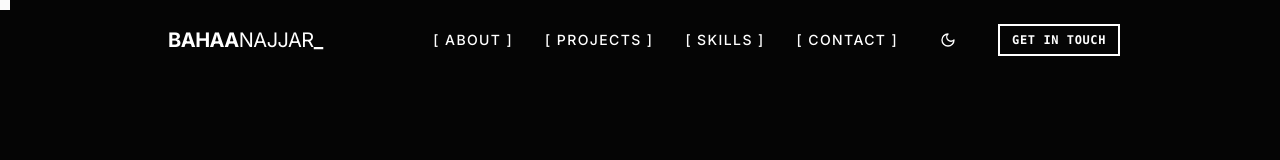
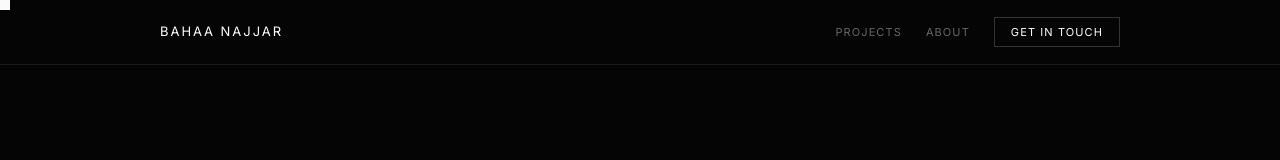
Before and after one commit to 0xffvirus/0xffvirus.github.io, a Next.js app: page / in a window 1280 px wide. Shown: the top 160 px of the page. Built offline with nearby package versions, Linux system fonts and the light colour scheme; a web font is replaced by a local one.

Commit message:
feat: rewrite Header with editorial nav, remove theme toggle

```diff
--- a/src/components/portfolio/Header.tsx
+++ b/src/components/portfolio/Header.tsx
@@ -1,129 +1,134 @@
+"use client";
+
 import { useState, useEffect } from "react";
 import Link from "next/link";
-import { Button } from "@/components/ui/button";
-import { Menu, X, Sun, Moon } from "lucide-react";
-import { useTheme } from "next-themes";
+import { Menu, X } from "lucide-react";
+import { motion, AnimatePresence } from "framer-motion";
 
 export function Header() {
   const [isScrolled, setIsScrolled] = useState(false);
   const [isMobileMenuOpen, setIsMobileMenuOpen] = useState(false);
-  const { theme, setTheme } = useTheme();
-  const [mounted, setMounted] = useState(false);
-
-  // Avoid hydration mismatch
-  useEffect(() => {
-    setMounted(true);
-  }, []);
 
   useEffect(() => {
-    const handleScroll = () => {
-      setIsScrolled(window.scrollY > 10);
-    };
-
+    const handleScroll = () => setIsScrolled(window.scrollY > 10);
     window.addEventListener("scroll", handleScroll);
     return () => window.removeEventListener("scroll", handleScroll);
   }, []);
 
+  const navLinks = [
+    { label: "Projects", href: "#projects" },
+    { label: "About", href: "#experience" },
+  ];
+
   return (
-    <header className={`fixed top-0 left-0 right-0 z-50 transition-all duration-300 ${isScrolled ? "bg-background/70 backdrop-blur-md border-b border-border" : "bg-background/0 border-transparent"}`}>
-      <div className="container flex items-center justify-between h-16 md:h-20">
-        <Link href="/" className="text-xl font-bold tracking-tight text-foreground uppercase hover:bg-foreground hover:text-background px-2 transition-colors">
-          Bahaa<span className="font-normal">Najjar</span>_
+    <header
+      className={`fixed top-0 left-0 right-0 z-50 transition-colors duration-200 border-b border-[#1a1a1a] ${
+        isScrolled ? "bg-[#050505]/80 backdrop-blur-md" : "bg-transparent"
+      }`}
+    >
+      <div className="container flex items-center justify-between h-16">
+        <Link
+          href="/"
+          className="text-white text-[13px] uppercase tracking-[0.15em] font-sans hover:opacity-70 transition-opacity duration-200"
+        >
+          Bahaa Najjar
         </Link>
 
-        <nav className="hidden md:flex items-center space-x-8">
-          {["About", "Projects", "Skills", "Contact"].map((item) => (
+        {/* Desktop nav */}
+        <nav className="hidden md:flex items-center gap-6">
+          {navLinks.map((link) => (
             <Link
-              key={item}
-              href={`#${item.toLowerCase()}`}
-              className="text-sm font-medium text-foreground hover:underline decoration-2 underline-offset-4 uppercase tracking-widest"
+              key={link.label}
+              href={link.href}
+              className="text-[#666] text-[11px] uppercase tracking-[0.1em] font-sans hover:text-white transition-colors duration-200"
             >
-              {`[ ${item} ]`}
+              {link.label}
             </Link>
           ))}
-
-          {mounted && (
-            <Button
-              variant="ghost"
-              size="icon"
-              onClick={() => setTheme(theme === "dark" ? "light" : "dark")}
-              className="rounded-none hover:bg-foreground hover:text-background transition-colors"
+          <a
+            href="mailto:CEO@bahaanajjar.com"
+            className="text-white text-[11px] uppercase tracking-[0.1em] font-sans border border-[#333] px-4 py-1.5 hover:border-white transition-colors duration-200"
           >
-              {theme === "dark" ? (
-                <Sun className="h-5 w-5" />
-              ) : (
-                <Moon className="h-5 w-5" />
-              )}
-              <span className="sr-only">Toggle theme</span>
-            </Button>
-          )}
-
-          <Button
-            variant="outline"
-            size="sm"
-            className="rounded-none border-2 border-foreground hover:bg-foreground hover:text-background transition-colors uppercase font-bold"
-            asChild
-          >
-            <a href="#contact" className="text-foreground">Get In Touch</a>
-          </Button>
+            Get in touch
+          </a>
         </nav>
 
-        <div className="flex items-center gap-2 md:hidden">
-          {mounted && (
-            <Button
-              variant="ghost"
-              size="icon"
-              onClick={() => setTheme(theme === "dark" ? "light" : "dark")}
-              className="rounded-none hover:bg-foreground hover:text-background transition-colors"
+        {/* Mobile hamburger */}
+        <button
+          className="md:hidden text-white p-2"
+          onClick={() => setIsMobileMenuOpen(true)}
         >
-              {theme === "dark" ? (
-                <Sun className="h-5 w-5" />
-              ) : (
-                <Moon className="h-5 w-5" />
-              )}
-              <span className="sr-only">Toggle theme</span>
-            </Button>
-          )}
-
-          <Button variant="ghost" size="icon" className="rounded-none border border-foreground" onClick={() => setIsMobileMenuOpen(true)}>
-            <Menu className="h-6 w-6 text-foreground" />
+          <Menu className="w-5 h-5" />
           <span className="sr-only">Open menu</span>
-          </Button>
-        </div>
+        </button>
       </div>
 
+      {/* Mobile menu overlay */}
+      <AnimatePresence>
         {isMobileMenuOpen && (
-        <div className="fixed inset-0 bg-background z-50 md:hidden border-l-2 border-foreground">
+          <motion.div
+            initial={{ opacity: 0 }}
+            animate={{ opacity: 1 }}
+            exit={{ opacity: 0 }}
+            transition={{ duration: 0.2 }}
+            className="fixed inset-0 bg-[#050505] z-50 md:hidden"
+          >
             <div className="container flex flex-col h-full">
-            <div className="flex items-center justify-between h-16 border-b border-border">
-              <Link href="/" className="text-xl font-bold tracking-tight text-foreground uppercase">
-                Bahaa<span className="">Najjar</span>
+              <div className="flex items-center justify-between h-16">
+                <span className="text-white text-[13px] uppercase tracking-[0.15em] font-sans">
+                  Bahaa Najjar
+                </span>
+                <button
+                  className="text-white p-2"
+                  onClick={() => setIsMobileMenuOpen(false)}
+                >
+                  <X className="w-5 h-5" />
+                  <span className="sr-only">Close menu</span>
+                </button>
+              </div>
+              <nav className="flex flex-col items-center justify-center flex-1 gap-8">
+                {navLinks.map((link, i) => (
+                  <motion.div
+                    key={link.label}
+                    initial={{ opacity: 0, y: 20 }}
+                    animate={{ opacity: 1, y: 0 }}
+                    transition={{
+                      delay: 0.1 * (i + 1),
+                      duration: 0.4,
+                      ease: "easeOut",
+                    }}
+                  >
+                    <Link
+                      href={link.href}
+                      className="text-white text-2xl uppercase tracking-[0.1em] font-sans hover:opacity-70 transition-opacity duration-200"
+                      onClick={() => setIsMobileMenuOpen(false)}
+                    >
+                      {link.label}
                     </Link>
-              <Button className='text-foreground rounded-none border border-foreground hover:bg-foreground hover:text-background' variant="ghost" size="icon" onClick={() => setIsMobileMenuOpen(false)}>
-                <X className="h-6 w-6" />
-                <span className="sr-only">Close menu</span>
-              </Button>
-            </div>
-            <nav className="flex flex-col items-center justify-center space-y-8 flex-1 text-foreground">
-              <Link href="#about" className="text-2xl font-mono uppercase hover:bg-foreground hover:text-background px-4 py-2" onClick={() => setIsMobileMenuOpen(false)}>
-                {`> About`}
-              </Link>
-              <Link href="#projects" className="text-2xl font-mono uppercase hover:bg-foreground hover:text-background px-4 py-2" onClick={() => setIsMobileMenuOpen(false)}>
-                {`> Projects`}
-              </Link>
-              <Link href="#skills" className="text-2xl font-mono uppercase hover:bg-foreground hover:text-background px-4 py-2" onClick={() => setIsMobileMenuOpen(false)}>
-                {`> Skills`}
-              </Link>
-              <Link href="#contact" className="text-2xl font-mono uppercase hover:bg-foreground hover:text-background px-4 py-2" onClick={() => setIsMobileMenuOpen(false)}>
-                {`> Contact`}
-              </Link>
-              <Button className='text-foreground border-2 border-foreground rounded-none uppercase font-bold' variant="default" onClick={() => setIsMobileMenuOpen(false)} asChild>
-                <a href="#contact">[ Get In Touch ]</a>
-              </Button>
+                  </motion.div>
+                ))}
+                <motion.div
+                  initial={{ opacity: 0, y: 20 }}
+                  animate={{ opacity: 1, y: 0 }}
+                  transition={{
+                    delay: 0.1 * (navLinks.length + 1),
+                    duration: 0.4,
+                    ease: "easeOut",
+                  }}
+                >
+                  <a
+                    href="mailto:CEO@bahaanajjar.com"
+                    className="text-white text-lg uppercase tracking-[0.1em] font-sans border border-[#333] px-6 py-2 hover:border-white transition-colors duration-200"
+                    onClick={() => setIsMobileMenuOpen(false)}
+                  >
+                    Get in touch
+                  </a>
+                </motion.div>
               </nav>
             </div>
-        </div>
+          </motion.div>
         )}
+      </AnimatePresence>
     </header>
   );
 }
```
Lines whose indentation alone changed are shown as unchanged.
